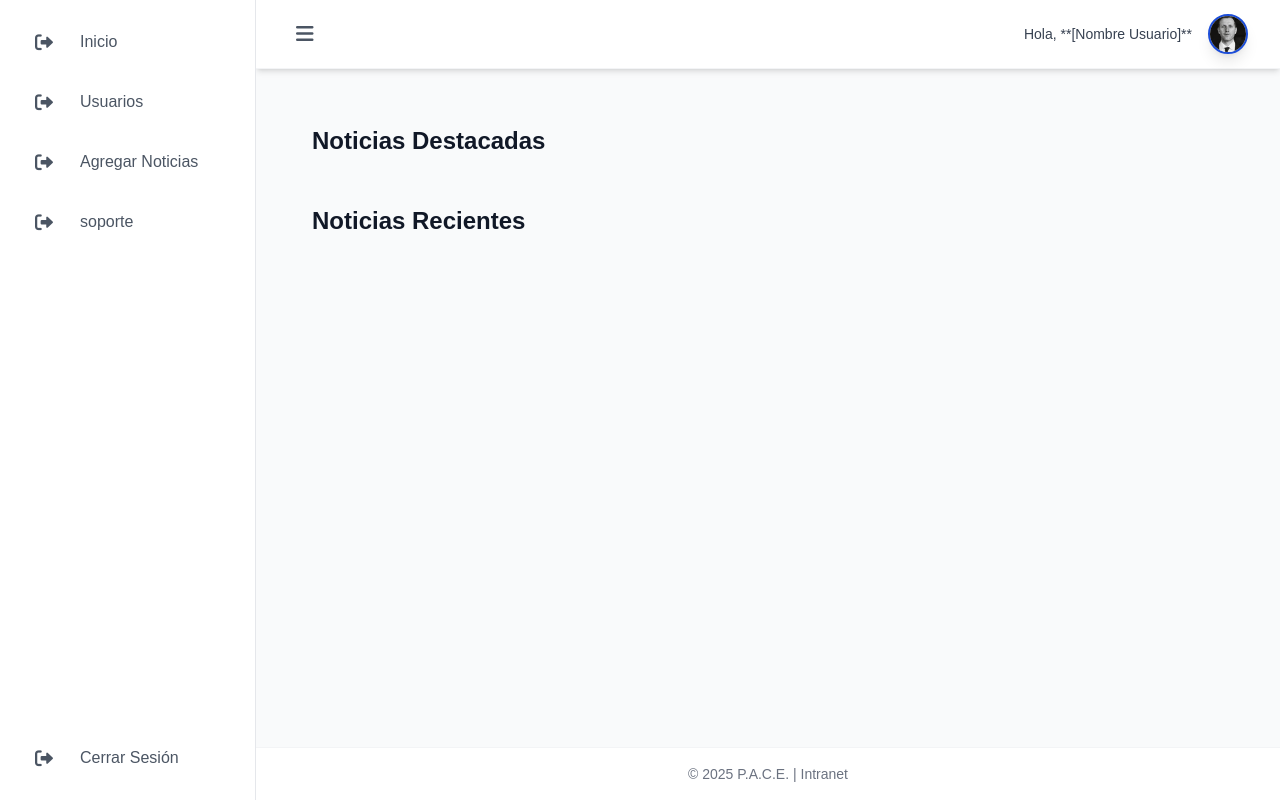
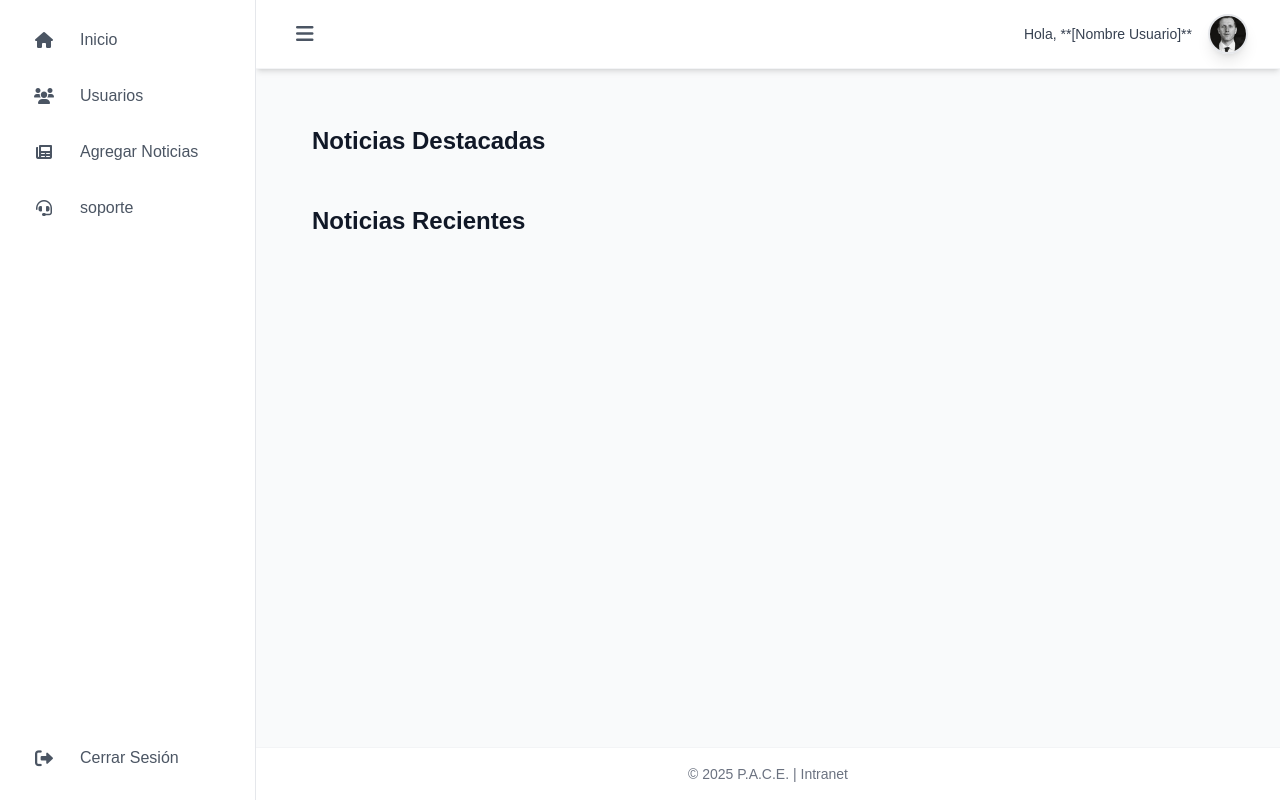
Before and after one commit to morenonavarroluis/django_intra, a Django app: page /admi in a window 1280 px wide. Run offline with Django 5.2, Linux system fonts and the light colour scheme; data that the repository does not hold is empty; some libraries are stand-ins or nearby versions.

Commit message:
cambios en las vistas

```diff
--- a/Intranet/templates/bases/dashboard.html
+++ b/Intranet/templates/bases/dashboard.html
@@ -9,19 +9,6 @@
     <link rel="stylesheet" href="{% static 'css/dashboard.css' %}">
 
     <script src="https://cdn.tailwindcss.com"></script>
-    <script>
-        // Configuración de Tailwind para usar un color primario personalizado
-        tailwind.config = {
-            theme: {
-                extend: {
-                    colors: {
-                        'pace-primary': '#1D4ED8', // Azul más corporativo (blue-700)
-                        'pace-light': '#3B82F6',   // Azul claro (blue-500)
-                    },
-                }
-            }
-        }
-    </script>
 
     <link rel="stylesheet" href="https://cdnjs.cloudflare.com/ajax/libs/font-awesome/6.0.0-beta3/css/all.min.css">
 
@@ -37,25 +24,25 @@
                       shadow-xl lg:shadow-none lg:w-16 lg:hover:w-64 lg:group-[.is-open]:w-64">
                <a href="{% url 'admi' %}" class="nav-item-base text-red-600 hover:bg-red-50 hover:text-red-700 mt-auto">
                 <div class="flex items-center space-x-3">
-                    <i class="fas fa-sign-out-alt text-lg"></i>
+                    <i class="fa-solid fa-house"></i>
                     <span class="nav-text">Inicio</span>
                 </div>
             </a>
             <a href="{% url 'usuario' %}" class="nav-item-base text-red-600 hover:bg-red-50 hover:text-red-700 mt-auto">
                 <div class="flex items-center space-x-3">
-                    <i class="fas fa-sign-out-alt text-lg"></i>
+                    <i class="fa-solid fa-users"></i>
                     <span class="nav-text">Usuarios</span>
                 </div>
             </a>
             <a href="{% url 'add_noticia' %}" class="nav-item-base text-red-600 hover:bg-red-50 hover:text-red-700 mt-auto">
                 <div class="flex items-center space-x-3">
-                    <i class="fas fa-sign-out-alt text-lg"></i>
+                    <i class="fa-solid fa-newspaper"></i>
                     <span class="nav-text">Agregar Noticias</span>
                 </div>
             </a>
             <a href="{% url 'soporte' %}" class="nav-item-base text-red-600 hover:bg-red-50 hover:text-red-700 mt-auto">
                 <div class="flex items-center space-x-3">
-                    <i class="fas fa-sign-out-alt text-lg"></i>
+                    <i class="fa-solid fa-headset"></i>
                     <span class="nav-text">soporte</span>
                 </div>
             </a>
@@ -70,7 +57,7 @@
 
             </nav>
 
-            <a href="#" class="nav-item-base text-red-600 hover:bg-red-50 hover:text-red-700 mt-auto">
+            <a href="{% url 'cerrar_sesion' %}" class="nav-item-base text-red-600 hover:bg-red-50 hover:text-red-700 mt-auto">
                 <div class="flex items-center space-x-3">
                     <i class="fas fa-sign-out-alt text-lg"></i>
                     <span class="nav-text">Cerrar Sesión</span>
--- a/Intranet/urls.py
+++ b/Intranet/urls.py
@@ -8,5 +8,6 @@ urlpatterns = [
     path('usuario', usuario, name="usuario"),
     path('add_noticia', add_noticia, name="add_noticia"),
     path('soporte', soporte, name="soporte"),
-    path('solicitud_soport', solicitud_soport, name="solicitud_soport")
+    path('solicitud_soport', solicitud_soport, name="solicitud_soport"),
+    path('cerrar-sesion/', exit, name='cerrar_sesion')
 ]
--- a/Intranet/views.py
+++ b/Intranet/views.py
@@ -1,6 +1,6 @@
 from django.http import HttpResponseForbidden
 from django.shortcuts import render,redirect
-from django.contrib.auth import authenticate,login
+from django.contrib.auth import authenticate,login,logout
 from django.contrib.auth.models import User
 from django.contrib import messages
 from .models import *
@@ -100,3 +100,9 @@ def soporte(request):
     casos = Report.objects.all()
 
     return render(request, "paginas/soporte.html",{'casos': casos})
+
+
+def exit(request):
+    if request.user.is_authenticated:
+        logout(request)
+    return redirect('loggi')
```
